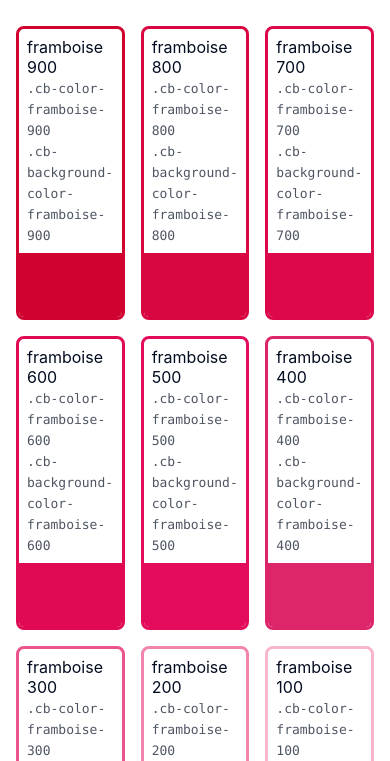
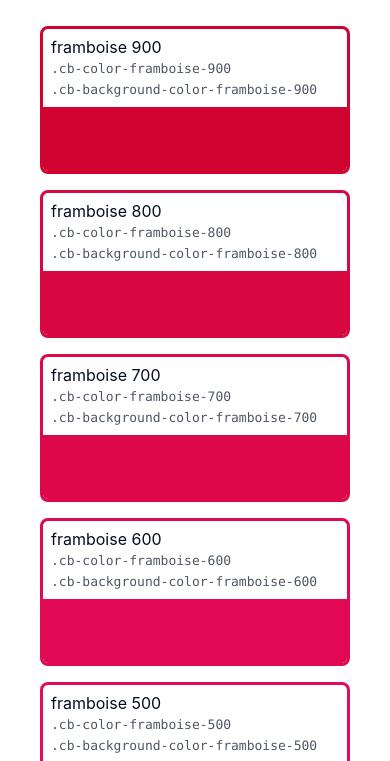
Before and after one commit to Casecommons/cbp-ds-in-css, a website: page colors.html in a window 390 px wide. Shown: the part 94-855 px from the top of the page. Drawn offline with nearby package versions, Linux system fonts and the light colour scheme; files that its build step writes are made by us from their sources.

Commit message:
use responsive columns in colors page

```diff
--- a/colors.html
+++ b/colors.html
@@ -1,5 +1,6 @@
 <!DOCTYPE html>
 <html lang="en">
+
 <head>
   <meta charset="UTF-8">
   <meta http-equiv="X-UA-Compatible" content="IE=edge">
@@ -7,7 +8,9 @@
   <title>DS in CSS - Colors</title>
   <link rel="stylesheet" type="text/css" href="./css/styles.css">
 </head>
+
 <body class="baseline">
+  <main class="cb-main">
     <h1 class="cb-h4 cb-bolder"><a class="cb-link" href="./index.html">DS in CSS</a></h1>
     <h2 class="cb-h5 cb-margin-bottom-large">
       Colors
@@ -20,16 +23,17 @@
       const html = htm.bind(h);
 
       const colors = ["framboise", "heather", "indigo", "matter", "millennial", "nightshade", "patina", "stratus"].sort();
-    const tones = [25, 50, 100, 200, 300, 400, 500, 600, 700, 800, 900].sort((a, b) => b-a);
-    function App (props) {
+      const tones = [25, 50, 100, 200, 300, 400, 500, 600, 700, 800, 900].sort((a, b) => b - a);
+      function App(props) {
         return html`<div class="flex flex-direction-column justify-content-stretch">${colors.map(c =>
-        html`<div class="flex flex-wrap-wrap flex-direction-row flex-grow">${
-          tones.map(t => html`<div class="cb-pad-dense column-4"><div class="cb-border-color-${c}-${t} cb-border-width-default cb-border-style-solid cb-border-radius-big overflow-hidden"><div class="cb-background-color-white cb-border-radius-big cb-pad-dense">${c} ${t}<br/><code class="cb-monospace cb-caption cb-text-color-secondary">.cb-color-${c}-${t}</code><br/><code class="cb-monospace cb-caption cb-text-color-secondary">.cb-background-color-${c}-${t}</code></div><div class="cb-background-color-${c}-${t} cb-pad-large"></div></div></div>`)
+          html`<div class="flex flex-wrap-wrap flex-direction-row flex-grow">${tones.map(t => html`<div class="cb-pad-dense column-4 column-6-sm column-12-xs"><div class="cb-border-color-${c}-${t} cb-border-width-default cb-border-style-solid cb-border-radius-big overflow-hidden"><div class="cb-background-color-white cb-border-radius-big cb-pad-dense">${c} ${t}<br/><code class="cb-monospace cb-caption cb-text-color-secondary">.cb-color-${c}-${t}</code><br/><code class="cb-monospace cb-caption cb-text-color-secondary">.cb-background-color-${c}-${t}</code></div><div class="cb-background-color-${c}-${t} cb-pad-large"></div></div></div>`)
             }</div>`
         )}</div>`
       }
 
       render(html`<${App} name="World" />`, document.getElementById("root"));
     </script>
+  </main>
 </body>
+
 </html>
```
Lines whose indentation alone changed are shown as unchanged.
